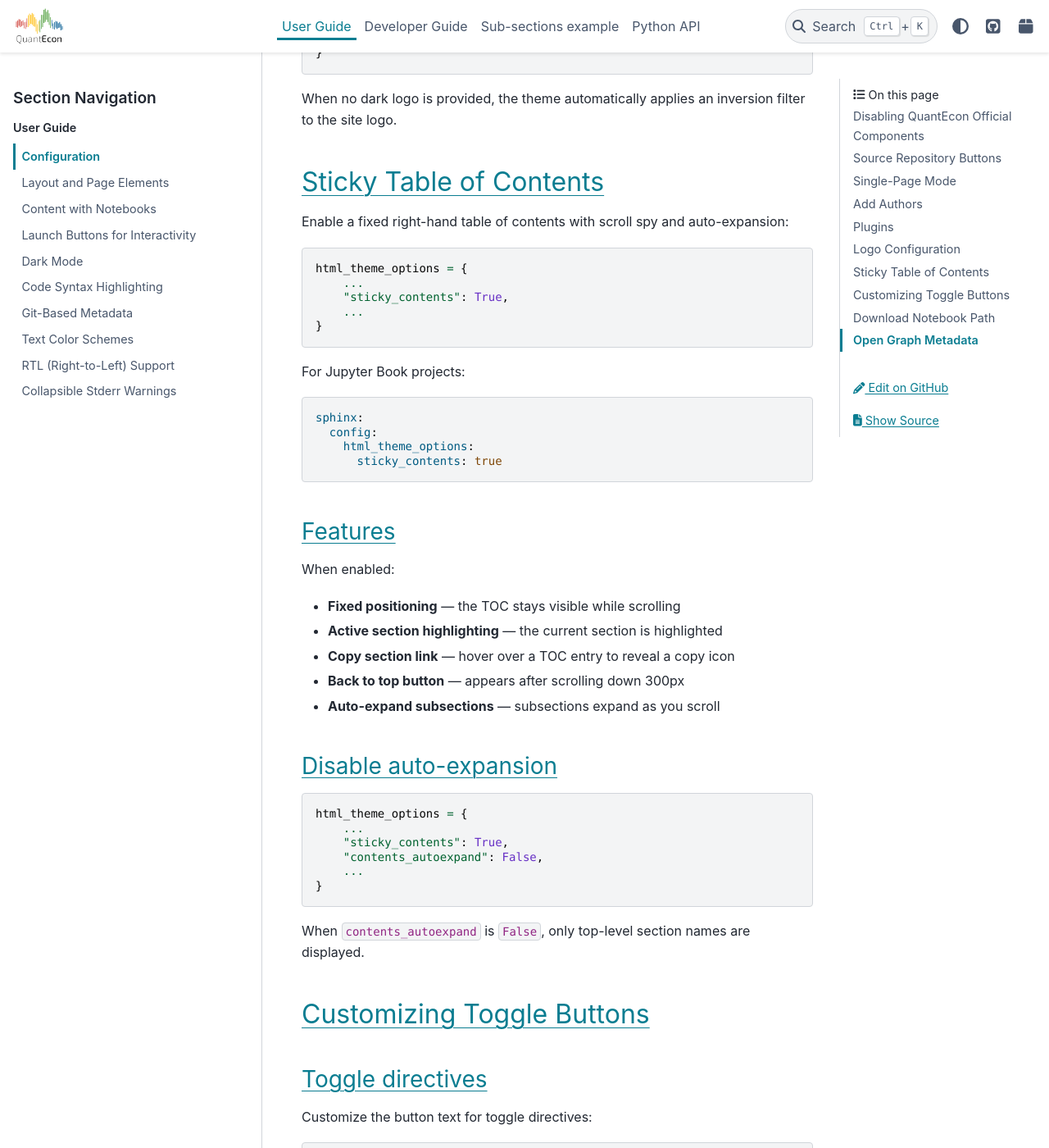
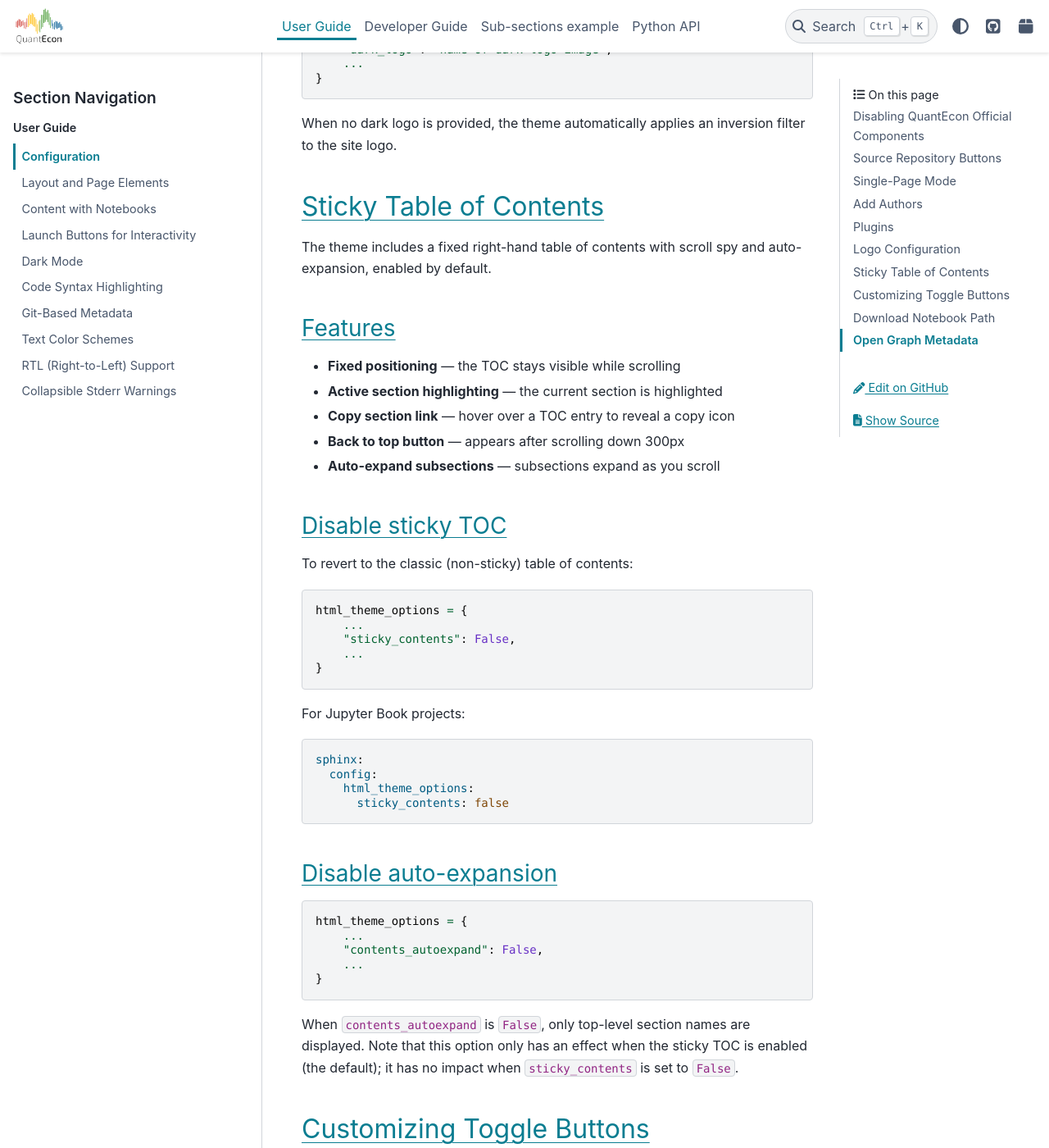
Before and after one commit to QuantEcon/quantecon-book-theme, a Sphinx documentation site: the page built from docs/user/configuration.md, in a window 1280 px wide and 1400 px high, scrolled down 3724 px. Shown: the whole window at 82% size. Built offline with Sphinx 7.4.7 and the PyData theme 0.15.4, drawn with Linux system fonts in a browser that asks for light colours.

Commit message:
Make sticky_contents default to True (#371)
* Make sticky_contents default to True

The sticky right-hand table of contents with scroll spy was introduced
in 0.17.0 and has proven to be the preferred experience. This change
enables it by default for all projects using the theme.

Users can opt out by setting sticky_contents: false in html_theme_options.

* Address Copilot review feedback

- test: assert back-to-top and data-autoexpand absent when sticky disabled
- docs: note contents_autoexpand only affects sticky TOC
- changelog: clarify opt-out for both Python conf.py and YAML _config.yml

````diff
--- a/docs/user/configuration.md
+++ b/docs/user/configuration.md
@@ -149,12 +149,25 @@
 
 ## Sticky Table of Contents
 
-Enable a fixed right-hand table of contents with scroll spy and auto-expansion:
+The theme includes a fixed right-hand table of contents with scroll spy and
+auto-expansion, enabled by default.
+
+### Features
+
+- **Fixed positioning** — the TOC stays visible while scrolling
+- **Active section highlighting** — the current section is highlighted
+- **Copy section link** — hover over a TOC entry to reveal a copy icon
+- **Back to top button** — appears after scrolling down 300px
+- **Auto-expand subsections** — subsections expand as you scroll
+
+### Disable sticky TOC
+
+To revert to the classic (non-sticky) table of contents:
 
 ```python
 html_theme_options = {
     ...
-    "sticky_contents": True,
+    "sticky_contents": False,
     ...
 }
 ```
@@ -165,30 +178,20 @@
 sphinx:
   config:
     html_theme_options:
-      sticky_contents: true
+      sticky_contents: false
 ```
-
-### Features
-
-When enabled:
-- **Fixed positioning** — the TOC stays visible while scrolling
-- **Active section highlighting** — the current section is highlighted
-- **Copy section link** — hover over a TOC entry to reveal a copy icon
-- **Back to top button** — appears after scrolling down 300px
-- **Auto-expand subsections** — subsections expand as you scroll
 
 ### Disable auto-expansion
 
 ```python
 html_theme_options = {
     ...
-    "sticky_contents": True,
     "contents_autoexpand": False,
     ...
 }
 ```
 
-When `contents_autoexpand` is `False`, only top-level section names are displayed.
+When `contents_autoexpand` is `False`, only top-level section names are displayed. Note that this option only has an effect when the sticky TOC is enabled (the default); it has no impact when `sticky_contents` is set to `False`.
 
 ## Customizing Toggle Buttons
 
--- a/src/quantecon_book_theme/theme/quantecon_book_theme/theme.conf
+++ b/src/quantecon_book_theme/theme/quantecon_book_theme/theme.conf
@@ -31,7 +31,7 @@
 persistent_sidebar = False
 plugins_list = []
 quantecon_project = True
-sticky_contents = False
+sticky_contents = True
 repository_branch =
 repository_url =
 single_page = False
````
Also changed, not shown: CHANGELOG.md (+5 -0 lines), 1 other file.
